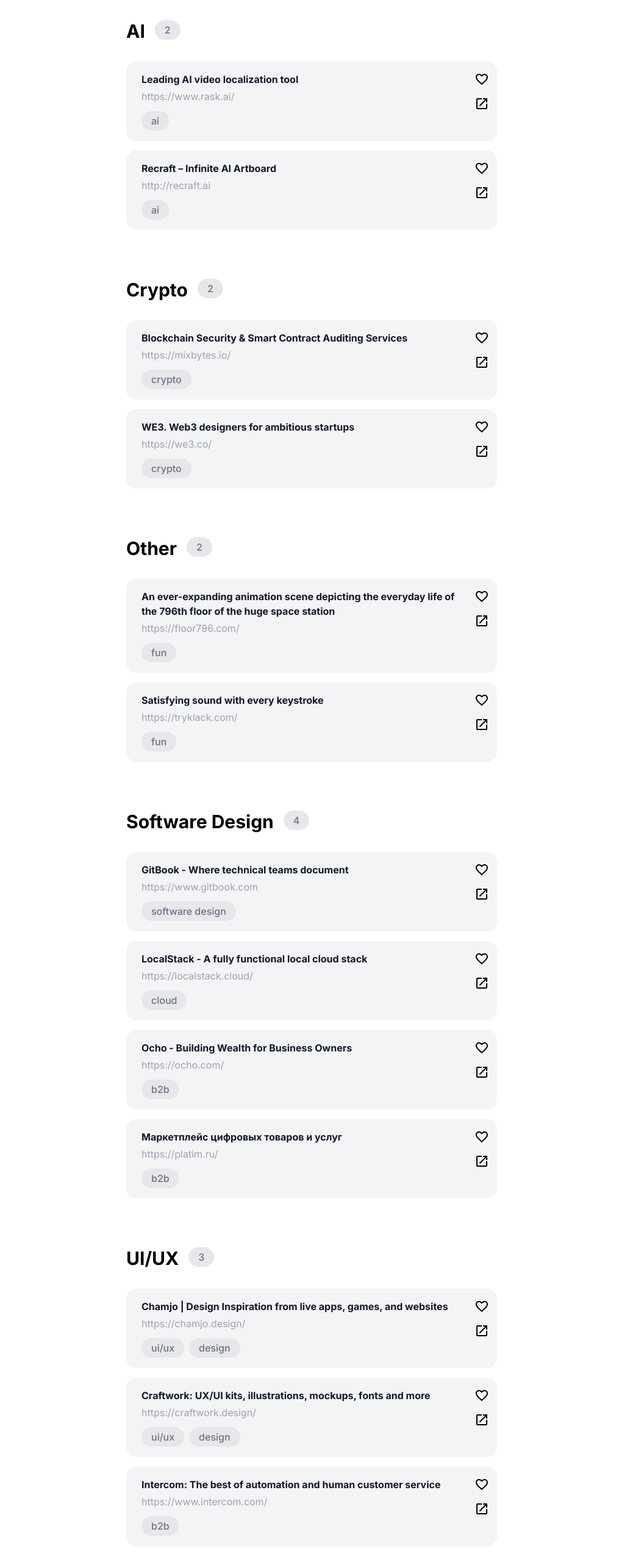
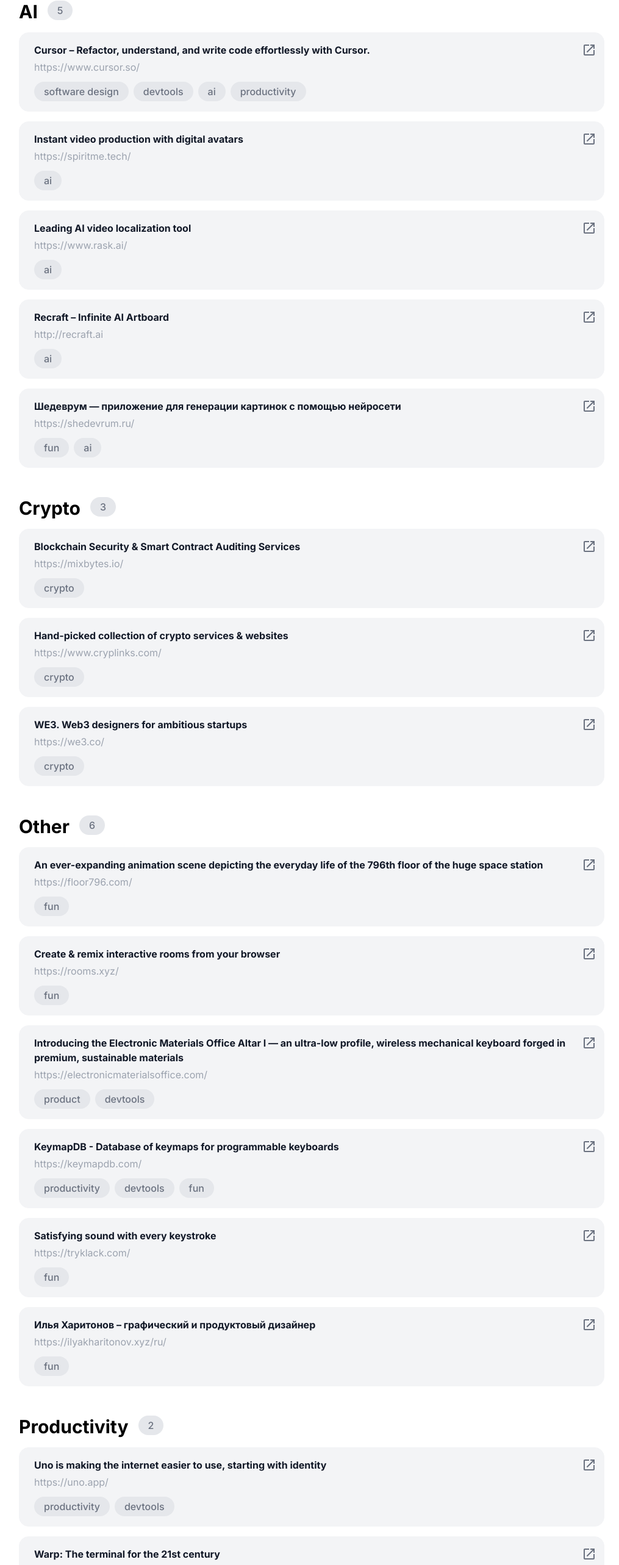
Before and after one commit to egor-baranov/sitebook, a Next.js app: page / in a window 1280 px wide. Shown: the part 159-2725 px from the top of the page at 61% size, without its empty margins (129-1144 px from the left). Built offline with nearby package versions, Linux system fonts and the light colour scheme.

Commit message:
better paddings

```diff
--- a/components/Layout.tsx
+++ b/components/Layout.tsx
@@ -4,17 +4,9 @@
 
 export const MainLayout: React.FC<{ children: ReactNode; className?: string }> = ({ children, className }) => {
     return (
-        <main className={clsx("max-w-2xl mx-auto pt-4 px-8 min-h-[80%]", className)}>
+        <main className={clsx("max-w-full mx-auto pt-4 px-8 min-h-[80%]", className)}>
             {/*<HeaderSpacer />*/}
             {children}
         </main>
     )
 }
-export const MainLayoutNoMargin: React.FC<{ children: ReactNode; className?: string }> = ({ children, className }) => {
-    return (
-        <main className={clsx("max-2w-xl mx-auto pt-4", className)}>
-            <HeaderSpacer />
-            {children}
-        </main>
-    )
-}
--- a/components/MobileNavBar.tsx
+++ b/components/MobileNavBar.tsx
@@ -98,9 +98,15 @@
 
     return (
         <div className={clsx("w-full fixed z-50 top-0 bg-white", styles.header)}>
-            <div className="mx-auto max-w-2xl flex flex-row items-center pr-2">
+            <div className="mx-auto max-w-2xl flex flex-row items-start pr-2">
 
-                <p className="mb-1 text-xl font-bold text-gray-900 dark:text-gray-900 text-left pt-8 pl-8"> Sitebook </p>
+                <a href={"https://sitebook.vercel.app"} className="mb-1 text-xl font-bold text-gray-900 dark:text-gray-900 text-left pt-8 pl-8">
+                    Sitebook
+                </a>
+
+                <a href={"https://kepler88d.dev"} className="mb-1 text-xl font-thin text-gray-900 dark:text-gray-900 text-left pt-8 pl-2">
+                    by kepler88d
+                </a>
 
                 {/*<button className="p-2 rounded-lg hover:bg-gray-100" onClick={() => setIsOpen(true)}>*/}
                 {/*    <Menu sx={{fontSize: "32px"}}/>*/}
--- a/components/RowCard.tsx
+++ b/components/RowCard.tsx
@@ -28,7 +28,7 @@
 
         return (
             <div
-                className="px-2 py-4 my-4 max-w-2xl bg-gray-100 border border-gray-100 rounded-[16px] flex items-center">
+                className="px-2 py-4 my-4 max-w-full bg-gray-100 border border-gray-100 rounded-[16px] flex items-center">
 
                 <div className="flex-1 min-w-0 px-4 items-start">
 
@@ -48,11 +48,11 @@
 
                 <div className="flex flex-col self-stretch min-w-0 items-end pr-1">
                     <div className="flex flex-col">
-                        <a className="leading-none hover:bg-gray-100 flex-shrink-0 mb-4 cursor-pointer">
-                            <FavoriteBorder/>
-                        </a>
+                        {/*<a className="leading-none text-gray-500 hover:bg-gray-100 flex-shrink-0 mb-4 cursor-pointer">*/}
+                        {/*    <FavoriteBorder/>*/}
+                        {/*</a>*/}
 
-                        <a className="leading-none hover:bg-gray-100 flex-shrink-0 cursor-pointer" onMouseDown={() => router.push(link)}>
+                        <a className="leading-none text-gray-500 hover:bg-gray-100 flex-shrink-0 cursor-pointer" onMouseDown={() => router.push(link)}>
                             <OpenInNewOutlined/>
                         </a>
                     </div>
--- a/components/SearchBar.tsx
+++ b/components/SearchBar.tsx
@@ -8,10 +8,10 @@
 
     return (
 
-        <form className={isMobile ? "w-full fixed top-16 bg-white flex flex-row justify-center ": "w-full fixed top-0 bg-white flex flex-row justify-center"  }>
+        <form className={isMobile ? "w-full fixed top-16 bg-white flex flex-row justify-center px-8": "w-full fixed top-0 bg-white flex flex-row justify-center px-40"  }>
             {/*<label htmlFor="default-search"*/}
             {/*       className="mb-2 text-sm font-medium text-gray-900 sr-only dark:text-white">Search</label>*/}
-            <div className={isMobile ? "relative w-5/6 justify-center" : "relative w-2/3 justify-center"}>
+            <div className={isMobile ? "relative w-full justify-center" : "relative w-full justify-center"}>
                 <div className="absolute inset-y-0 left-0 flex items-center pl-3 pointer-events-none">
                     <svg aria-hidden="true" className="w-5 h-5 text-gray-500 dark:text-gray-400" fill="none"
                          stroke="currentColor" viewBox="0 0 24 24" xmlns="http://www.w3.org/2000/svg">
--- a/data/sites.tsx
+++ b/data/sites.tsx
@@ -9,7 +9,7 @@
         title: "Intercom: The best of automation and human customer service",
         link: "https://www.intercom.com/",
         labels: ["b2b"],
-        category: "UI/UX"
+        category: "Software Design"
     },
     {
         title: "Ocho - Building Wealth for Business Owners",
@@ -30,6 +30,12 @@
         category: "Crypto"
     },
     {
+        title: "Hand-picked collection of crypto services & websites",
+        link: "https://www.cryplinks.com/",
+        labels: ["crypto"],
+        category: "Crypto"
+    },
+    {
         title: "LocalStack - A fully functional local cloud stack",
         link: "https://localstack.cloud/",
         labels: ["cloud"],
@@ -38,6 +44,18 @@
     {
         title: "Chamjo | Design Inspiration from live apps, games, and websites\n",
         link: "https://chamjo.design/",
+        labels: ["ui/ux", "design"],
+        category: "UI/UX"
+    },
+    {
+        title: "Брендбук компании МТС",
+        link: "https://brand.mts.ru/",
+        labels: ["ui/ux", "design"],
+        category: "UI/UX"
+    },
+    {
+        title: "Set studio personal website",
+        link: "https://set.studio/",
         labels: ["ui/ux", "design"],
         category: "UI/UX"
     },
@@ -60,6 +78,24 @@
         category: "Other"
     },
     {
+        title: "Create & remix interactive rooms from your browser",
+        link: "https://rooms.xyz/",
+        labels: ["fun"],
+        category: "Other"
+    },
+    {
+        title: "Илья Харитонов – графический и продуктовый дизайнер",
+        link: "https://ilyakharitonov.xyz/ru/",
+        labels: ["fun"],
+        category: "Other"
+    },
+    {
+        title: "Шедеврум — приложение для генерации картинок с помощью нейросети",
+        link: "https://shedevrum.ru/",
+        labels: ["fun", "ai"],
+        category: "AI"
+    },
+    {
         title: "Маркетплейс цифровых товаров и услуг",
         link: "https://platim.ru/",
         labels: ["b2b"],
@@ -72,9 +108,69 @@
         category: "AI"
     },
     {
+        title: "Instant video production with digital avatars",
+        link: "https://spiritme.tech/",
+        labels: ["ai"],
+        category: "AI"
+    },
+    {
         title: "Leading AI video localization tool",
         link: "https://www.rask.ai/",
         labels: ["ai"],
         category: "AI"
     },
+    {
+        title: "Cookie-free and Privacy-friendly Web Analytics - Pirsch Analytics",
+        link: "https://pirsch.io/",
+        labels: ["software design", "b2b", "devtools"],
+        category: "Software Design"
+    },
+    {
+        title: "KeymapDB - Database of keymaps for programmable keyboards",
+        link: "https://keymapdb.com/",
+        labels: ["productivity", "devtools", "fun"],
+        category: "Other"
+    },
+    {
+        title: "Uno is making the internet easier to use, starting with identity",
+        link: "https://uno.app/",
+        labels: ["productivity", "devtools"],
+        category: "Productivity"
+    },
+    {
+        title: "Warp: The terminal for the 21st century",
+        link: "https://www.warp.dev/",
+        labels: ["productivity", "devtools"],
+        category: "Productivity"
+    },
+    {
+        title: "Hacking The Cloud – The encyclopedia for offensive security in the cloud",
+        link: "https://hackingthe.cloud/",
+        labels: ["software design", "devtools"],
+        category: "Software Design"
+    },
+    {
+        title: "JitPack | Publish JVM and Android libraries",
+        link: "https://jitpack.io",
+        labels: ["software design", "devtools"],
+        category: "Software Design"
+    },
+    {
+        title: "YTsaurus is a distributed storage and processing platform for Big Data",
+        link: "https://ytsaurus.tech/",
+        labels: ["software design", "devtools"],
+        category: "Software Design"
+    },
+    {
+        title: "Cursor – Refactor, understand, and write code effortlessly with Cursor.",
+        link: "https://www.cursor.so/",
+        labels: ["software design", "devtools", "ai", "productivity"],
+        category: "AI"
+    },
+    {
+        title: "Introducing the Electronic Materials Office Altar I — an ultra-low profile, wireless mechanical keyboard forged in premium, sustainable materials",
+        link: "https://electronicmaterialsoffice.com/",
+        labels: ["product", "devtools"],
+        category: "Other"
+    },
 ]
--- a/pages/index.tsx
+++ b/pages/index.tsx
@@ -63,9 +63,9 @@
         }
 
         return (
-            <div className="py-4">
-                <div className="flex flex-row pt-8">
-                    <h1 className="text-3xl mb-4 font-bold mr-4"> {title} </h1>
+            <div className={isMobile ? "py-4 px-0" : "py-4 px-32"}>
+                <div className="flex flex-row">
+                    <h1 className="text-3xl font-bold mr-4"> {title} </h1>
                     <Pill label={values.length.toString()}/>
                 </div>
 
```
